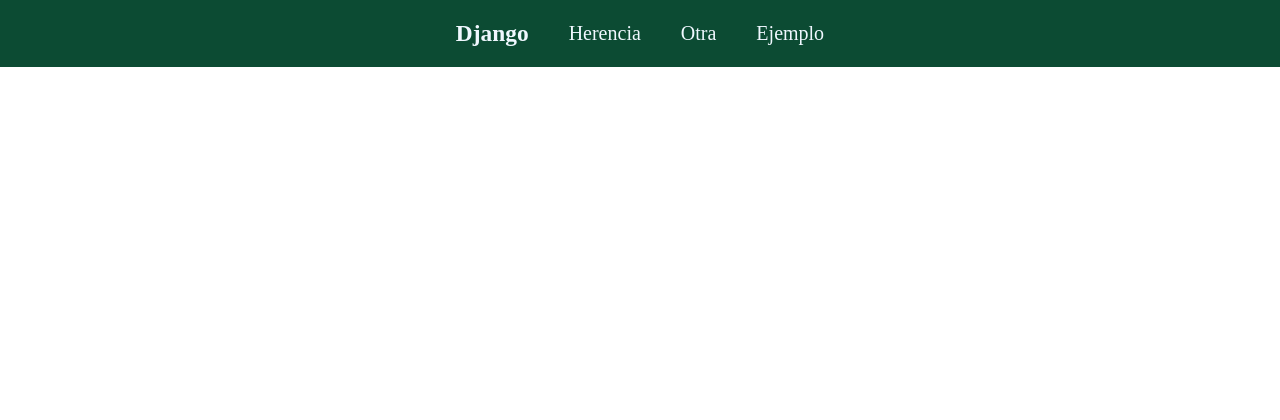
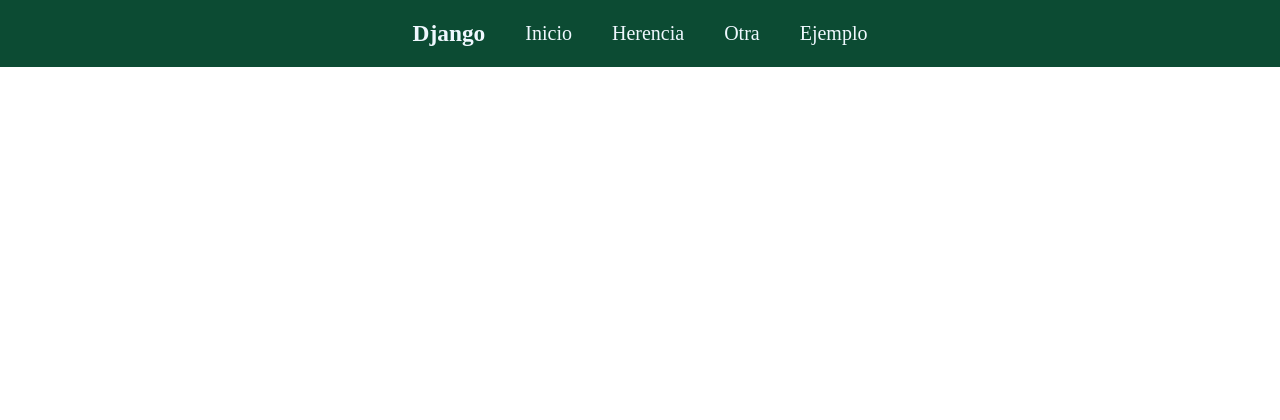
Before and after one commit to rominarg/django_openbootcamp, a Django app: page / in a window 1280 px wide. Shown: the top 420 px of the page. Run offline with Django 5.2, Linux system fonts and the light colour scheme.

Commit message:
Modularizamos: Include navbar & footer

```diff
--- a/herencia/templates/layouts/base.html
+++ b/herencia/templates/layouts/base.html
@@ -13,9 +13,7 @@
     <main>
         {% block content %}{% endblock %}
     </main>
-    <footer>
-        Todos los derechos reservados
-    </footer>
+    {% include 'layouts/partials/footer.html' %}
     <script src="{% block scripts %}{% endblock %}"></script>
 </body>
 </html>
--- /dev/null
+++ b/herencia/templates/layouts/partials/footer.html
@@ -0,0 +1,3 @@
+<footer>
+    Todos los derechos reservados
+</footer>
--- a/herencia/templates/layouts/partials/navbar.html
+++ b/herencia/templates/layouts/partials/navbar.html
@@ -1,6 +1,7 @@
 <nav>
     <ul>
         <li><a href="{% url 'index' %}"><h3 id="logo">Django</h3></a></li>
+        <li><a href="{% url 'index' %}">Inicio</a></li>
         <li><a href="{% url 'herencia' %}">Herencia</a></li>
         <li><a href="{% url 'otra' %}">Otra</a></li>
         <li><a href="{% url 'ejemplo' %}">Ejemplo</a></li>
```
